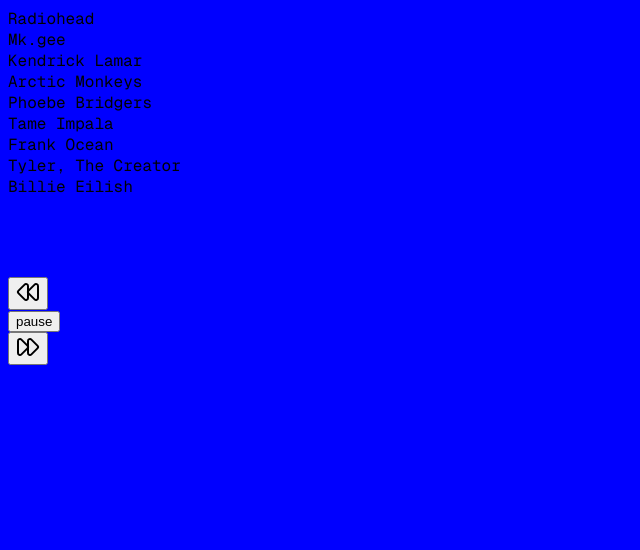
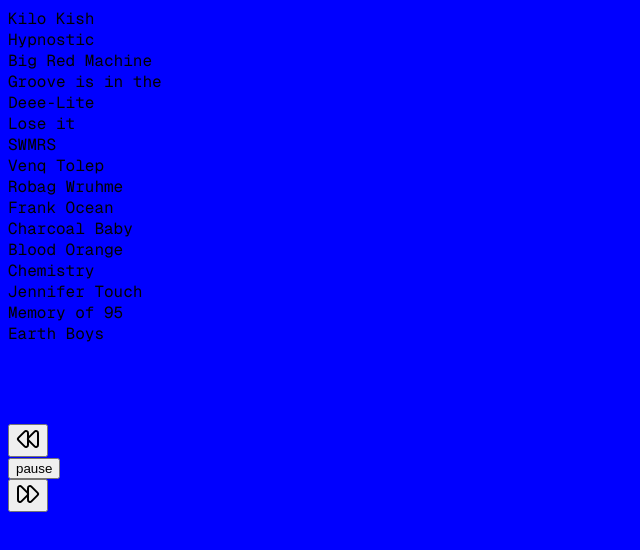
Before and after one commit to tiagc/vinyl, a React (Create React App) app: page / in a window 1280 px wide. Shown: the top 550 px of the page, without its empty margins (0-640 px from the left). Built offline with nearby package versions, Linux system fonts and the light colour scheme.

Commit message:
scroll snap playlist [dev]

```diff
--- a/src/components/Playlist.tsx
+++ b/src/components/Playlist.tsx
@@ -1,29 +1,68 @@
+import { useEffect, useRef, useState } from "react";
+
 function Playlist() {
   const artists = [
-    "Radiohead",
-    "Mk.gee",
-    "Kendrick Lamar",
-    "Arctic Monkeys",
-    "Phoebe Bridgers",
-    "Tame Impala",
+    "Kilo Kish",
+    "Hypnostic",
+    "Big Red Machine",
+    "Groove is in the",
+    "Deee-Lite",
+    "Lose it",
+    "SWMRS",
+    "Venq Tolep",
+    "Robag Wruhme",
     "Frank Ocean",
-    "Tyler, The Creator",
-    "Billie Eilish",
+    "Charcoal Baby",
+    "Blood Orange",
+    "Chemistry",
+    "Jennifer Touch",
+    "Memory of 95",
+    "Earth Boys",
   ];
 
+  const containerRef = useRef<HTMLDivElement>(null);
+  const [currentIndex, setCurrentIndex] = useState(0);
+
+  useEffect(() => {
+    const container = containerRef.current;
+    if (!container) return;
+
+    const handleScroll = () => {
+      const children = Array.from(container.children);
+      const middle = container.offsetHeight / 2;
+
+      const distances = children.map((child) => {
+        const rect = (child as HTMLElement).getBoundingClientRect();
+        const center = rect.top + rect.height / 2;
+        return Math.abs(middle - center);
+      });
+
+      const closestIndex = distances.indexOf(Math.min(...distances));
+      setCurrentIndex(closestIndex);
+    };
+
+    container.addEventListener("scroll", handleScroll, { passive: true });
+    handleScroll();
+
+    return () => {
+      container.removeEventListener("scroll", handleScroll);
+    };
+  }, []);
+
   return (
-    <div className="relative h-screen text-yellow-400">
-      {/* Scrollable Main Section */}
+    <div className="relative h-screen text-yellow-400 font-mono">
       <main
-        className="h-full overflow-y-scroll snap-y snap-mandatory flex flex-col items-center"
-        style={{
-          scrollBehavior: "smooth",
-          paddingBottom: "80px", // ensures last item isn't hidden under footer
-        }}>
-        {artists.map((artist) => (
+        ref={containerRef}
+        className="h-full overflow-y-scroll snap-y snap-mandatory flex flex-col items-center scrollbar-hide px-4"
+        style={{ scrollBehavior: "smooth", paddingBottom: "80px" }}>
+        {artists.map((artist, index) => (
           <div
-            key={artist}
-            className="snap-center min-h-[100vh] flex items-center text-4xl font-bold">
+            key={index}
+            className={`snap-center py-4 text-3xl whitespace-pre-line transition-all duration-200 ${
+              index === currentIndex
+                ? "text-purple-500 scale-110 font-bold"
+                : "text-white opacity-40"
+            }`}>
             {artist}
           </div>
         ))}
```
